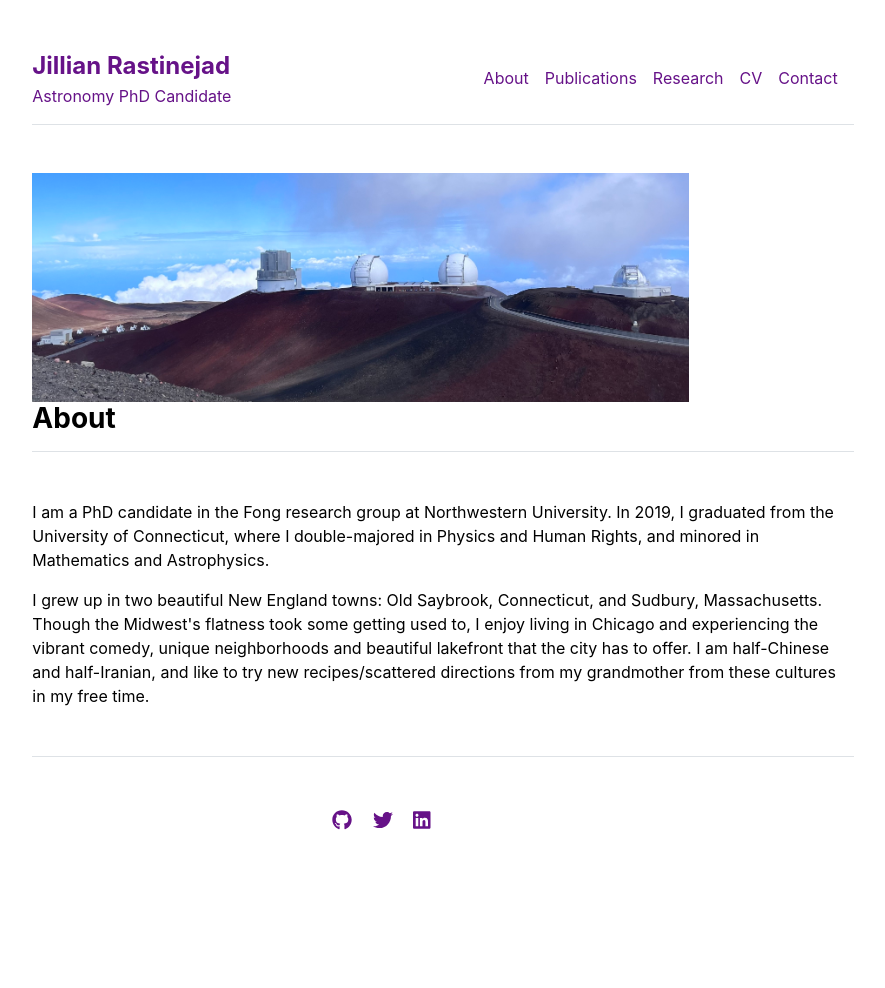
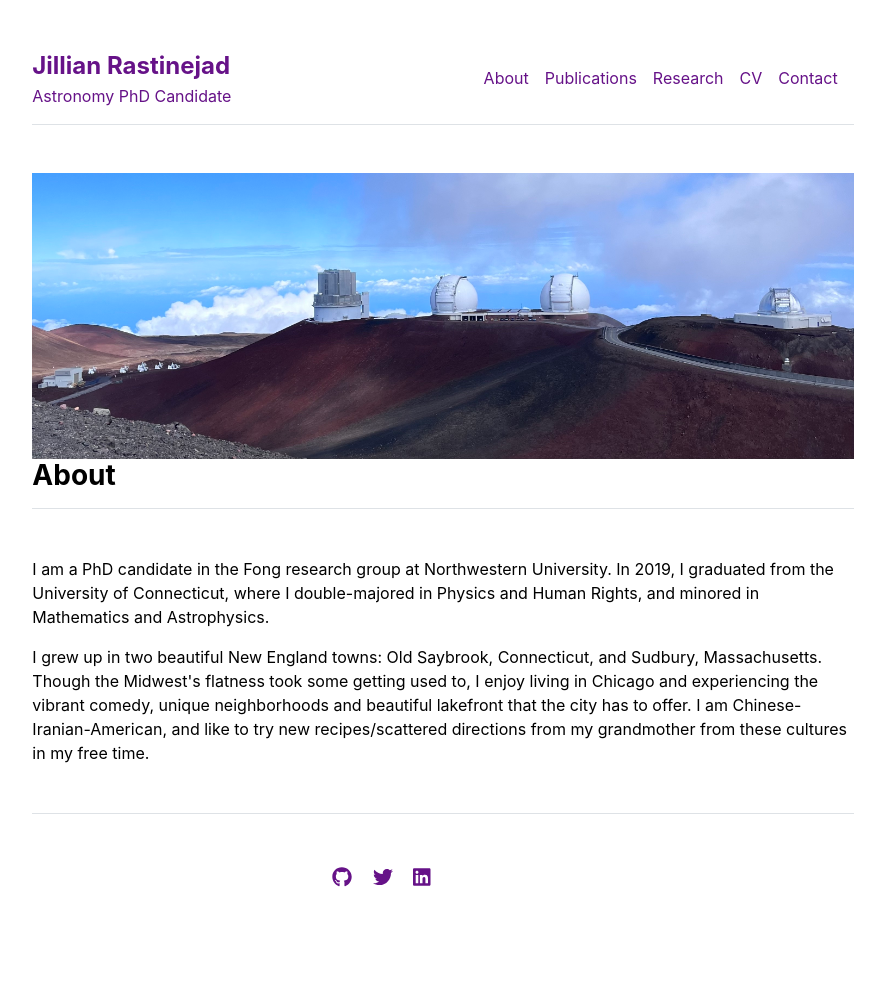
Before and after one commit to jrastinejad/jrastinejad.github.io, a Jekyll site: the page built from people.md, in a window 1280 px wide. Shown: the whole page, without its empty margins (197-1082 px from the left). Built offline with Jekyll 4.4.1, drawn with Linux system fonts in a browser that asks for light colours; before the commit the page ends 931 px from its top, so only the background shows below that.

Commit message:
image in div

```diff
--- a/_layouts/people.html
+++ b/_layouts/people.html
@@ -2,10 +2,12 @@
 layout: default
 ---
 
-<img src="{{ site.github.url }}/assets/img/landscape.jpg" alt="Mauna Kea landscape" width="80%">
+<div>
+<img src="{{ site.github.url }}/assets/img/landscape.jpg" alt="Mauna Kea landscape" width="100%">
+</div>
 
 <h3 class="fw-bold border-bottom pb-3 mb-5">About</h3>
 
 <p>I am a PhD candidate in the Fong research group at Northwestern University. In 2019, I graduated from the University of Connecticut, where I double-majored in Physics and Human Rights, and minored in Mathematics and Astrophysics.</p>
 
-<p>I grew up in two beautiful New England towns: Old Saybrook, Connecticut, and Sudbury, Massachusetts. Though the Midwest's flatness took some getting used to, I enjoy living in Chicago and experiencing the vibrant comedy, unique neighborhoods and beautiful lakefront that the city has to offer. I am half-Chinese and half-Iranian, and like to try new recipes/scattered directions from my grandmother from these cultures in my free time.</p>
+<p>I grew up in two beautiful New England towns: Old Saybrook, Connecticut, and Sudbury, Massachusetts. Though the Midwest's flatness took some getting used to, I enjoy living in Chicago and experiencing the vibrant comedy, unique neighborhoods and beautiful lakefront that the city has to offer. I am Chinese-Iranian-American, and like to try new recipes/scattered directions from my grandmother from these cultures in my free time.</p>
```
